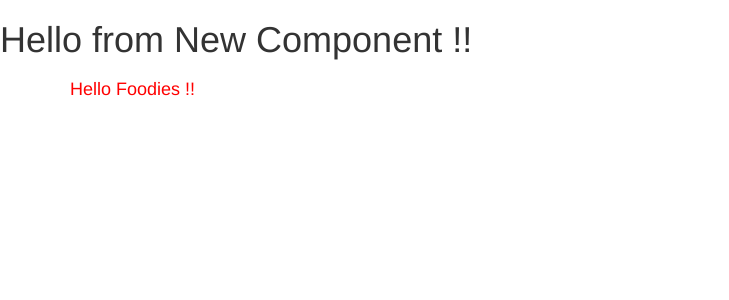
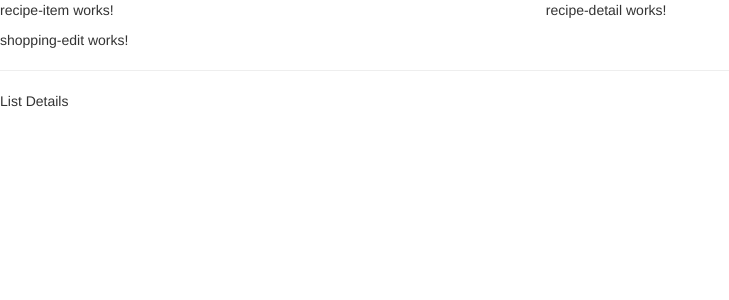
Before and after one commit to prabhusarath/Angular, an Angular app in the folder food-project/: page / in a window 1280 px wide. Shown: the top 300 px of the page, without its empty margins (0-729 px from the left). Built offline with nearby package versions, Linux system fonts and the light colour scheme.

Commit message:
Food-Project-Design

```diff
--- a/food-project/src/app/app.component.html
+++ b/food-project/src/app/app.component.html
@@ -1,13 +1,9 @@
 <!--The whole content below can be removed with the new code.-->
 
-<app-headerdata>
+<app-recipe>
 
-</app-headerdata>
+</app-recipe>
 
-<div class="container">
-    <div class="row">
-      <div class="col-md-12">
-        <h4> Hello Foodies !! </h4>
-      </div>
-    </div>
-  </div>
+<app-shopping>
+
+</app-shopping>
--- a/food-project/src/app/recipe/recipe-list/recipe-list.component.html
+++ b/food-project/src/app/recipe/recipe-list/recipe-list.component.html
@@ -1,3 +1,3 @@
-<p>
-  recipe-list works!
-</p>
+<app-recipe-item>
+
+</app-recipe-item>
--- a/food-project/src/app/recipe/recipe.component.html
+++ b/food-project/src/app/recipe/recipe.component.html
@@ -1,3 +1,13 @@
-<p>
-  recipe works!
-</p>
+<div class="row">
+  <div class="col-md-5">
+  <app-recipe-list>
+
+  </app-recipe-list>
+
+  </div>
+  <div class="col-md-7">
+  <app-recipe-detail>
+
+  </app-recipe-detail>
+  </div>
+</div>
--- a/food-project/src/app/shopping/shopping.component.html
+++ b/food-project/src/app/shopping/shopping.component.html
@@ -1,3 +1,10 @@
-<p>
-  shopping works!
-</p>
+<div class="row">
+  <div class="col-xs-10">
+
+    <app-shopping-edit>
+
+    </app-shopping-edit>
+    <hr>
+    <p> List Details </p>
+  </div>
+</div>
```
